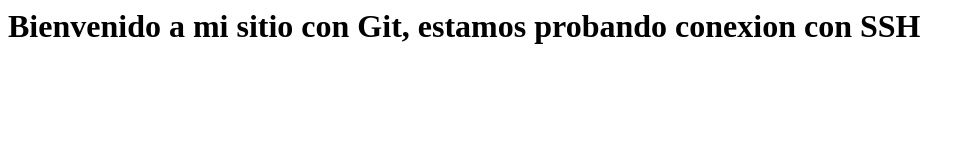
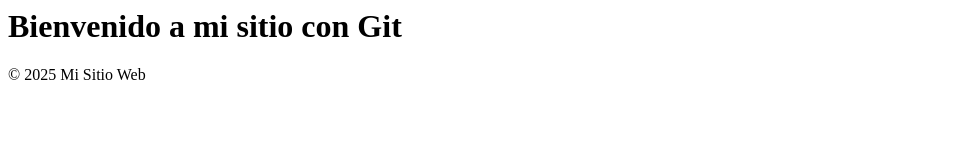
Before and after one commit to jpmonllor/git-proyecto, a plain HTML site: page src/index.html in a window 1280 px wide. Shown: the whole page, without its empty margins (0-975 px from the left). Drawn offline with Linux system fonts and the light colour scheme.

Commit message:
Agrega pie de página con derechos de autor

```diff
--- a/src/index.html
+++ b/src/index.html
@@ -1 +1,5 @@
-<h1>Bienvenido a mi sitio con Git, estamos probando conexion con SSH</h1>
+<h1>Bienvenido a mi sitio con Git</h1>
+
+<footer>
+  <p>© 2025 Mi Sitio Web</p>
+</footer>
```
